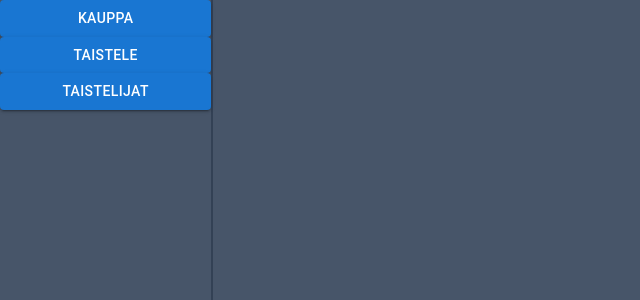
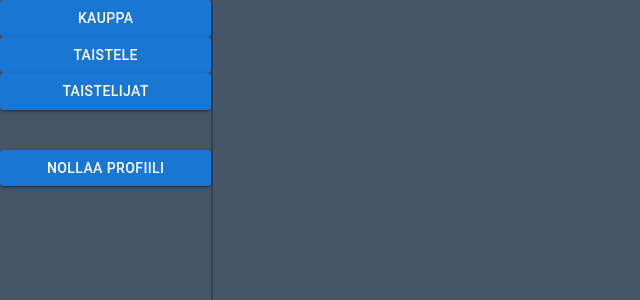
Before and after one commit to slamchan/ruokasota, a React (Create React App) app: page / in a window 1280 px wide. Shown: the top 300 px of the page, without its empty margins (0-640 px from the left). Built offline with nearby package versions, Linux system fonts and the light colour scheme; no server answers.

Commit message:
Added button to reset profile

```diff
--- a/src/common/index.js
+++ b/src/common/index.js
@@ -10,13 +10,16 @@ import { serverBaseUrl } from './Constants';
 const Home = () => {
   const [profile, setProfile] = useState(localStorage.getItem('profile'));
   const [user, setUser] = useState({});
+  const createNewProfile = async () => {
+    axios.post(`${serverBaseUrl}/start`, { name: 'dev' }).then((res) => {
+      setProfile(res.data.profile);
+      localStorage.setItem('profile', res.data.profile);
+    });
+  };
+
   useEffect(() => {
     if (!profile) {
-      console.log('Creating new profile');
-      axios.post(`${serverBaseUrl}/start`, { name: 'dev' }).then((res) => {
-        setProfile(res.data.profile);
-        localStorage.setItem('profile', res.data.profile);
-      });
+      createNewProfile();
     }
   }, []);
 
@@ -28,13 +31,16 @@ const Home = () => {
     }
   }, [profile]);
 
-  console.log(user);
+  const resetProfile = async () => {
+    localStorage.clear();
+    await createNewProfile();
+  };
 
   const navigate = useNavigate();
   return (
     <React.Fragment>
       <div className="bg-slate-600 h-screen flex flex-row">
-        <div className="container basis-1/6 border-r-2 border-slate-700">
+        <div className="container basis-1/6 border-r-2 border-slate-700 flex flex-col">
           <Button
             variant="contained"
             className="w-full"
@@ -56,6 +62,15 @@ const Home = () => {
           >
             Taistelijat
           </Button>
+          <div className="mt-10">
+            <Button
+              variant="contained"
+              className="w-full"
+              onClick={() => resetProfile()}
+            >
+              Nollaa profiili
+            </Button>
+          </div>
         </div>
         <Routes>
           <Route
```
